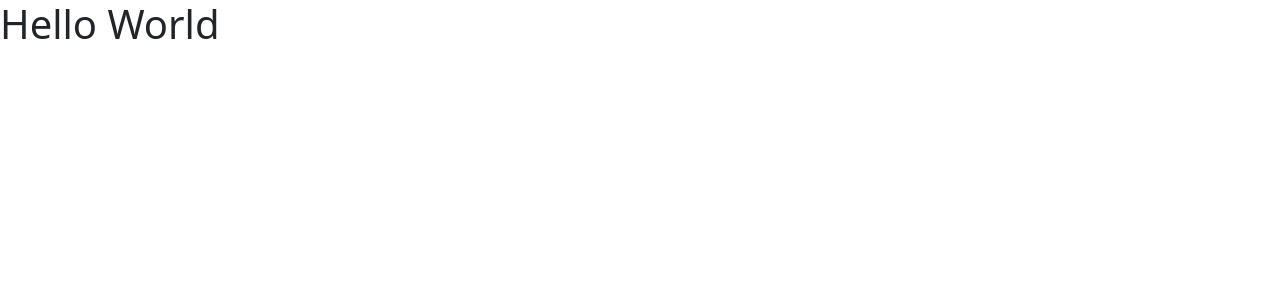
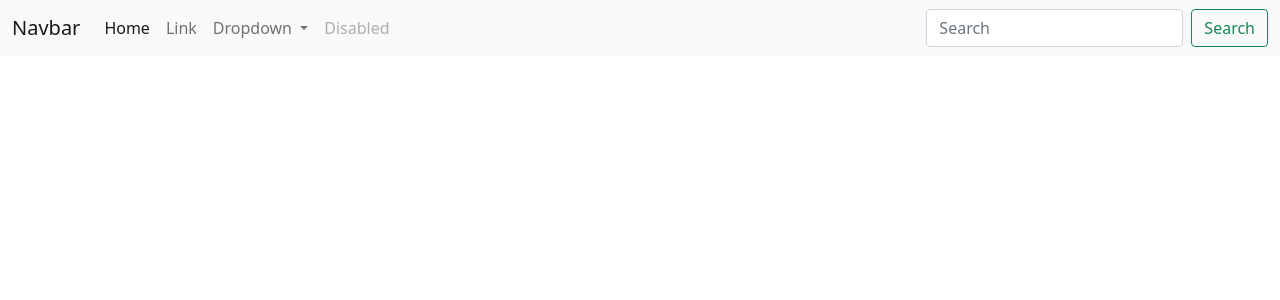
Before and after one commit to xiluna/Popcorn, a Flask app: page / in a window 1280 px wide. Shown: the top 300 px of the page. Run offline with Flask 2, Linux system fonts and the light colour scheme; parts of the project's set-up code (start-up, migrations or seed data) failed here and were passed over.

Commit message:
base nav

```diff
--- a/popcorn_app/templates/base.html
+++ b/popcorn_app/templates/base.html
@@ -14,7 +14,67 @@
     <title>Popcorn 🍿</title>
   </head>
   <body>
-    <h1>Hello World</h1>
+    <header>
+      <nav class="navbar navbar-expand-lg navbar-light bg-light">
+        <div class="container-fluid">
+          <a class="navbar-brand" href="#">Navbar</a>
+          <button
+            class="navbar-toggler"
+            type="button"
+            data-bs-toggle="collapse"
+            data-bs-target="#navbarSupportedContent"
+            aria-controls="navbarSupportedContent"
+            aria-expanded="false"
+            aria-label="Toggle navigation"
+          >
+            <span class="navbar-toggler-icon"></span>
+          </button>
+          <div class="collapse navbar-collapse" id="navbarSupportedContent">
+            <ul class="navbar-nav me-auto mb-2 mb-lg-0">
+              <li class="nav-item">
+                <a class="nav-link active" aria-current="page" href="#">Home</a>
+              </li>
+              <li class="nav-item">
+                <a class="nav-link" href="#">Link</a>
+              </li>
+              <li class="nav-item dropdown">
+                <a
+                  class="nav-link dropdown-toggle"
+                  href="#"
+                  id="navbarDropdown"
+                  role="button"
+                  data-bs-toggle="dropdown"
+                  aria-expanded="false"
+                >
+                  Dropdown
+                </a>
+                <ul class="dropdown-menu" aria-labelledby="navbarDropdown">
+                  <li><a class="dropdown-item" href="#">Action</a></li>
+                  <li><a class="dropdown-item" href="#">Another action</a></li>
+                  <li><hr class="dropdown-divider" /></li>
+                  <li><a class="dropdown-item" href="#">Something else here</a></li>
+                </ul>
+              </li>
+              <li class="nav-item">
+                <a class="nav-link disabled" href="#" tabindex="-1" aria-disabled="true"
+                  >Disabled</a
+                >
+              </li>
+            </ul>
+            <form class="d-flex">
+              <input
+                class="form-control me-2"
+                type="search"
+                placeholder="Search"
+                aria-label="Search"
+              />
+              <button class="btn btn-outline-success" type="submit">Search</button>
+            </form>
+          </div>
+        </div>
+      </nav>
+    </header>
+    <main>{% block content %}{% endblock %}</main>
 
     <script
       src="https://cdn.jsdelivr.net/npm/bootstrap@5.0.0-beta2/dist/js/bootstrap.bundle.min.js"
```
